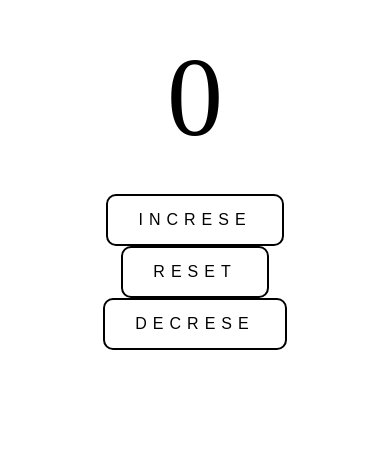
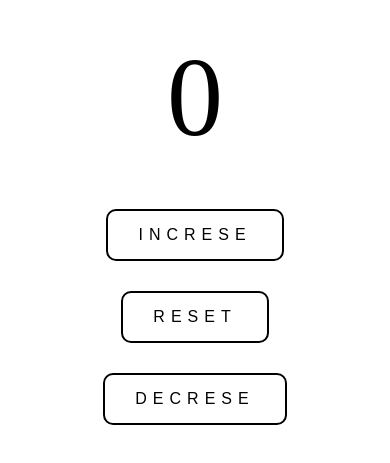
Before and after one commit to Anjum00/CounterApp, a plain HTML site: page index.html in a window 390 px wide. Shown: the part 373-836 px from the top of the page. Drawn offline with Linux system fonts and the light colour scheme.

Commit message:
responsivee

```diff
--- a/index.html
+++ b/index.html
@@ -35,7 +35,7 @@
         border: 2px solid #000;
         font-size: 1rem;
         padding: 15px 30px;
-        margin: 0 20px;
+        margin: 15px 20px;
         cursor: pointer;
         border-radius: 10px;
         letter-spacing: 6px;
```
